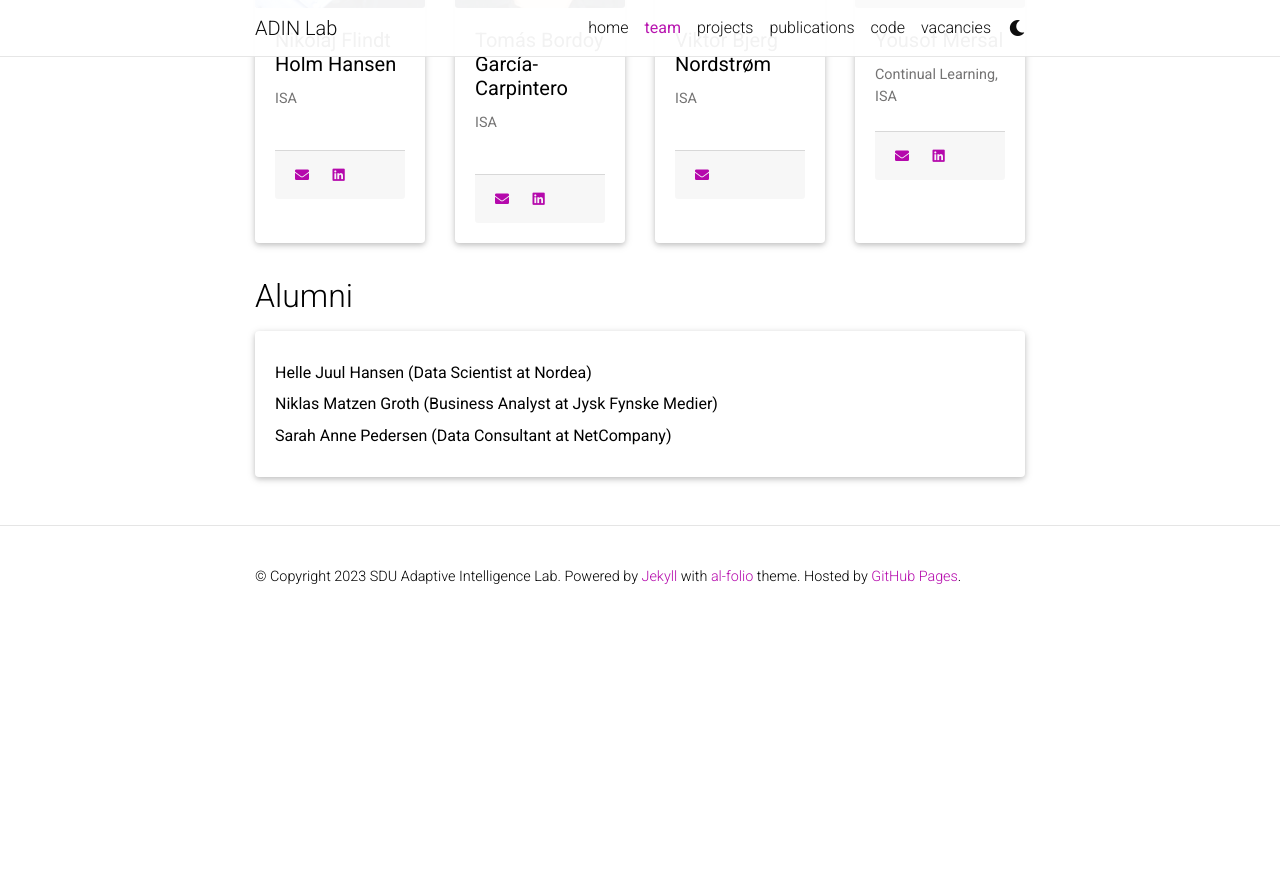
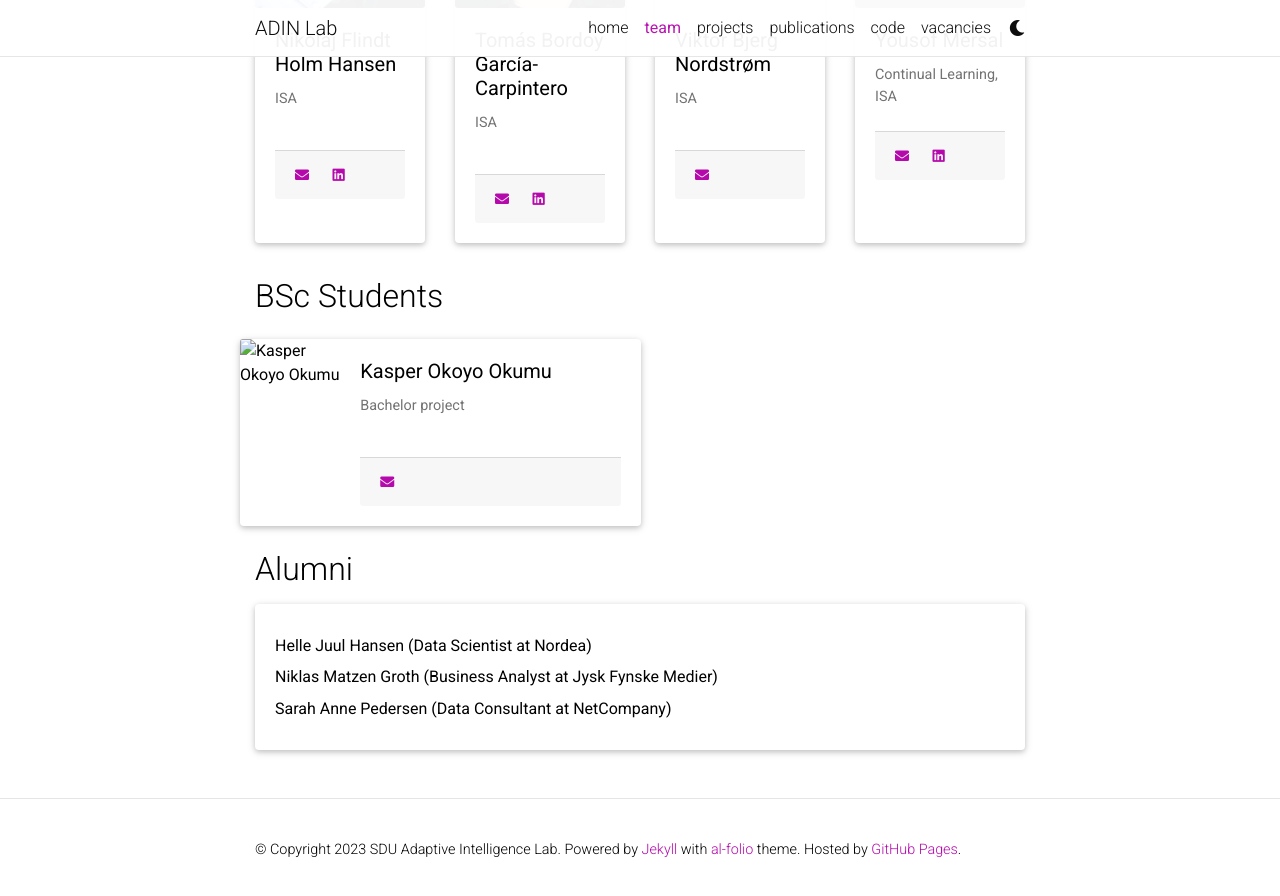
Before and after one commit to adinlab/adinlab.github.io, a Jekyll site: the page built from _pages/1_team.md, in a window 1280 px wide and 900 px high, scrolled down 2548 px. Shown: the top 896 px of the window. Built offline with Jekyll 4.4.1, drawn with Linux system fonts in a browser that asks for light colours; comment, search, counter and statistics services are not loaded; a style sheet for code colours, icons or effects is not loaded; before the commit the page ends 3175 px from its top, so only the background shows below that; grey boxes are pictures that could not be loaded.

Commit message:
team is updated

```diff
--- a/_data/team.yml
+++ b/_data/team.yml
@@ -104,6 +104,11 @@ mscs:
     linkedin: https://www.linkedin.com/in/tomas-bordoy-garcia-carpintero
     image: assets/img/team/TomasBordoy.jpg
 
+bscs:
+  - name: Kasper Okoyo Okumu
+    mail: kaoku20@student.sdu.dk
+    research_areas: Bachelor project
+
 
 alumnis:
   - name: Helle Juul Hansen (Data Scientist at Nordea)
--- a/_pages/1_team.md
+++ b/_pages/1_team.md
@@ -86,6 +86,26 @@ nav: true
     </div>
 {% endif %}
 
+{% if site.data.team.bscs %}
+    <br><h2 id="bsc-students">BSc Students</h2>
+    <div class="row">
+        {% assign sorted= site.data.team.bscs | sort: "name" %}
+        {% if site.data.team.bscs.size > 2 %}
+            {% for member in sorted %}
+                <div class="col-sm-3 d-flex align-items-stretch">
+                    {% include team/active_member.html member=member %}
+                </div>
+            {% endfor %}
+        {% else %}
+            <div class="project column">
+            {% for member in sorted %}
+                {% include team/active_member_horizontal.html member=member %}
+            {% endfor %}
+            </div>
+        {% endif %}
+    </div>
+{% endif %}
+
 
 {% if site.data.team.alumnis %}
     <br><h2 id="alumni">Alumni</h2>
```
